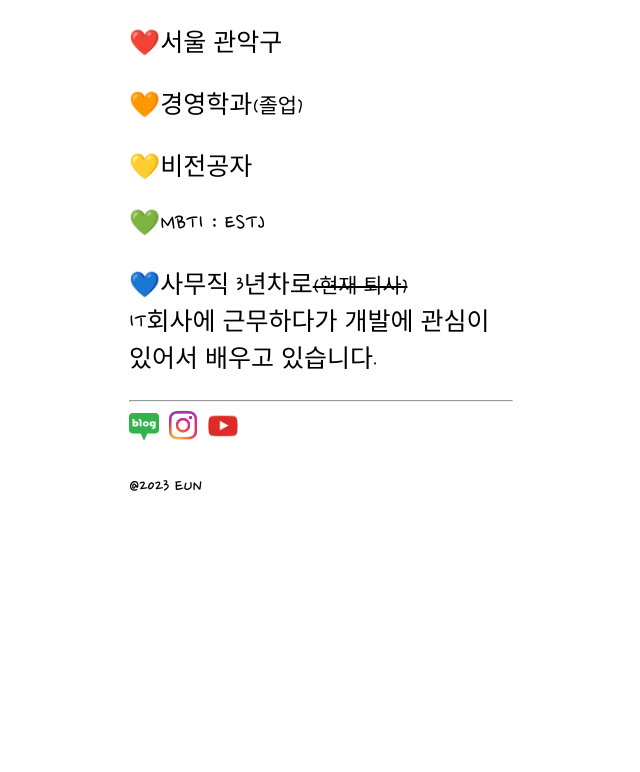
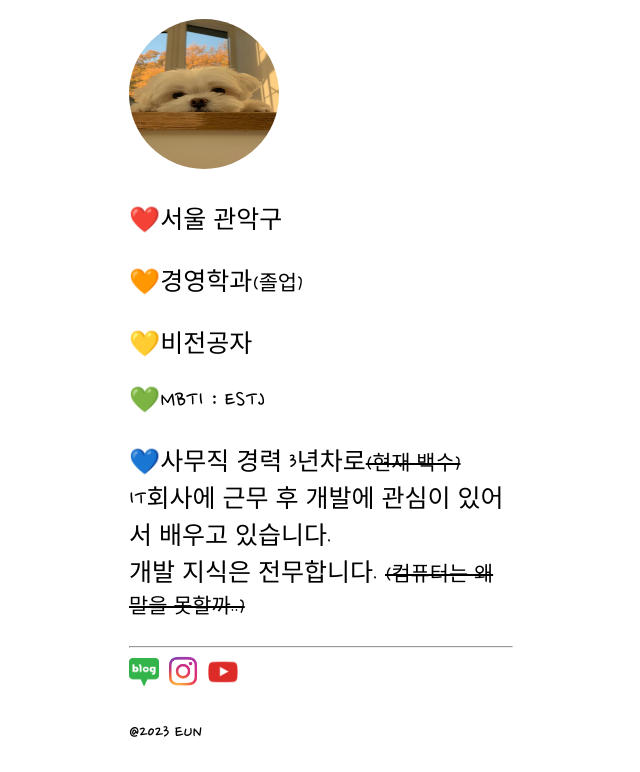
Before and after one commit to eunchive/webpage, a plain HTML site: page euncive/index.html in a window 1280 px wide. Shown: the part 64-836 px from the top of the page, without its empty margins (319-959 px from the left). Before the commit the page ends 800 px from the top, so only its background shows below. Drawn offline with Linux system fonts and the light colour scheme; a web font is replaced by a local one.

Commit message:
Add files via upload

```diff
--- a/euncive/index.html
+++ b/euncive/index.html
@@ -13,26 +13,38 @@
             font-family: 'Gaegu', cursive;
             font-family: 'Nanum Pen Script', cursive;
         }
+
         p {
             font-size: 25px;
         }
 
         body {
-            margin: 0 auto; width:30%; border: 3px;
+            margin: 0 auto;
+            width: 30%;
+            border: 3px;
         }
 
+        img {
+            width: 150px;
+            height: 150px;
+            border-radius: 70%;
+            overflow: hidden;
+        }
     </style>
 </head>
 
 <body class="container">
+
     <div>
         <h1>My Frofile</h1>
+        <img src="images/재롱이.jpg">
         <p>❤️서울 관악구</P>
         <P>🧡경영학과<small>(졸업)</small></P>
         <P>💛비전공자</P>
         <p>💚MBTI : ESTJ</p>
-        <P>💙사무직 3년차로<small><strike>(현재 퇴사)</small></strike>
-            <br> IT회사에 근무하다가 개발에 관심이 있어서 배우고 있습니다.
+        <P>💙사무직 경력 3년차로<small><strike>(현재 백수)</small></strike>
+            <br> IT회사에 근무 후 개발에 관심이 있어서 배우고 있습니다.
+            <br> 개발 지식은 전무합니다. <small><strike>(컴퓨터는 왜 말을 못할까..)</strike></small>
         </P>
     </div>
     <hr>
```
Also changed, not shown: euncive/images/재롱이.jpg (added).
